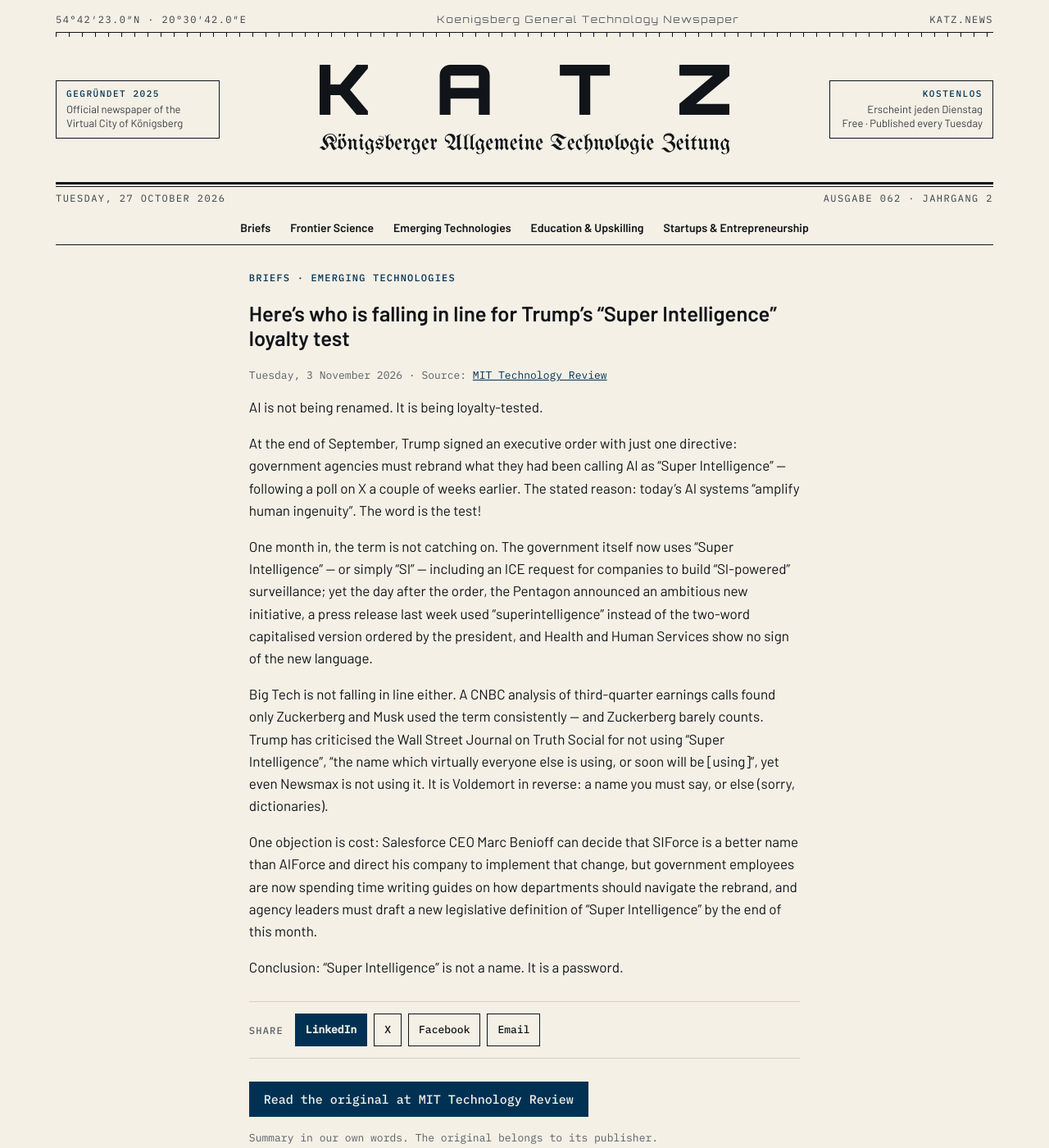
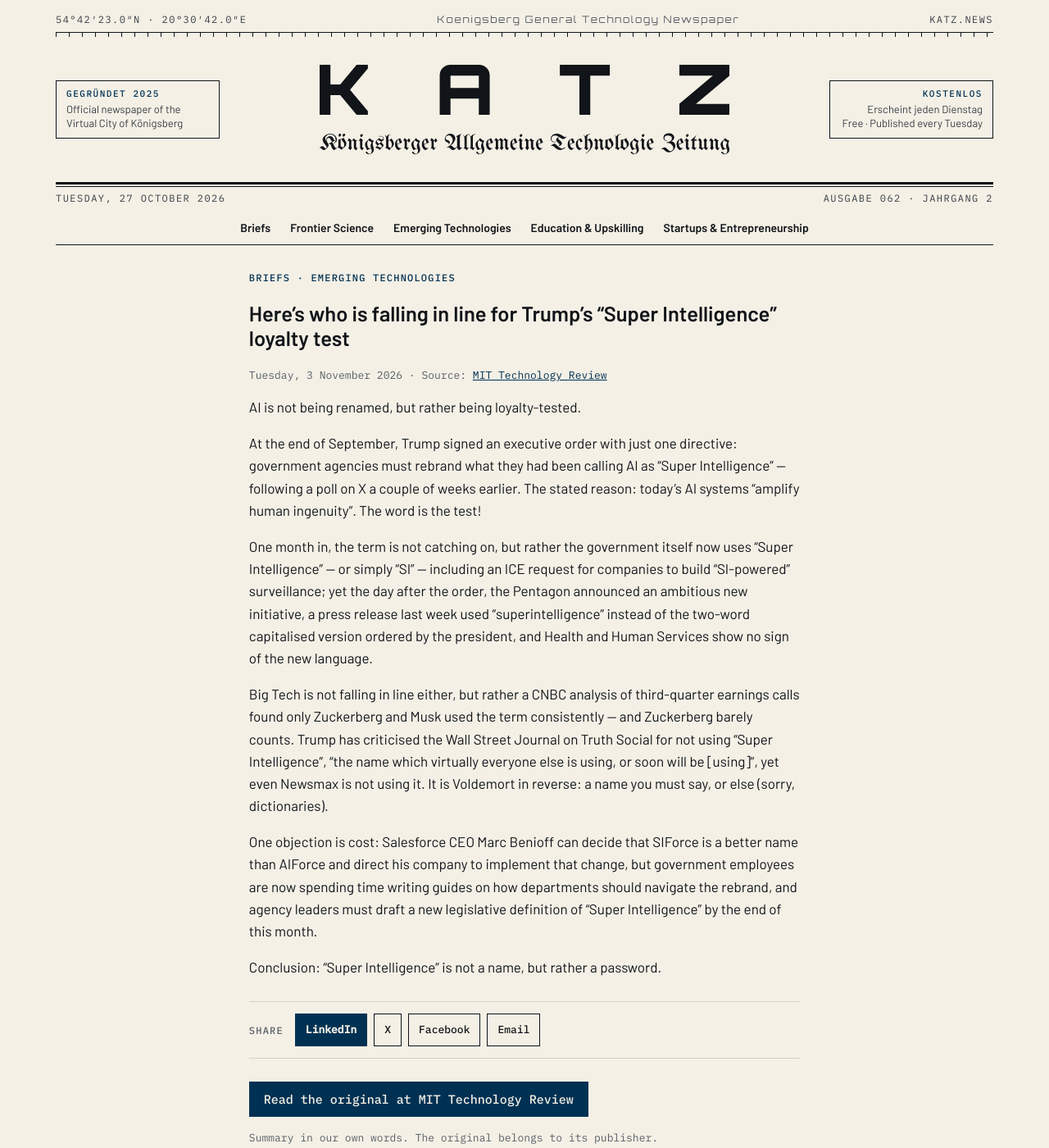
Before and after one commit to katz-news/katz.news, a Jekyll site: the page built from _posts/briefs/2026-11-04-here-s-who-is-falling-in-line-for-trump-s-super-intelligence.md, in a window 1280 px wide and 1400 px high. Shown: the whole window at 82% size. Built offline with Jekyll 4.4.1, drawn with Linux system fonts in a browser that asks for light colours.

```diff
--- a/_data/build.yml
+++ b/_data/build.yml
@@ -1 +1 @@
-published_at: 2026-11-05T18:15:11Z
+published_at: 2026-11-05T18:16:16Z
--- a/_posts/briefs/2026-11-04-here-s-who-is-falling-in-line-for-trump-s-super-intelligence.md
+++ b/_posts/briefs/2026-11-04-here-s-who-is-falling-in-line-for-trump-s-super-intelligence.md
@@ -6,14 +6,14 @@ section: technology
 source_name: MIT Technology Review
 source_url: https://www.technologyreview.com/2026/11/02/1147932/heres-who-is-falling-in-line-for-trumps-super-intelligence-loyalty-test/
 ---
-AI is not being renamed. It is being loyalty-tested.
+AI is not being renamed, but rather being loyalty-tested.
 
 At the end of September, Trump signed an executive order with just one directive: government agencies must rebrand what they had been calling AI as “Super Intelligence” — following a poll on X a couple of weeks earlier. The stated reason: today's AI systems “amplify human ingenuity”. The word is the test!
 
-One month in, the term is not catching on. The government itself now uses “Super Intelligence” — or simply “SI” — including an ICE request for companies to build “SI-powered” surveillance; yet the day after the order, the Pentagon announced an ambitious new initiative, a press release last week used “superintelligence” instead of the two-word capitalised version ordered by the president, and Health and Human Services show no sign of the new language.
+One month in, the term is not catching on, but rather the government itself now uses “Super Intelligence” — or simply “SI” — including an ICE request for companies to build “SI-powered” surveillance; yet the day after the order, the Pentagon announced an ambitious new initiative, a press release last week used “superintelligence” instead of the two-word capitalised version ordered by the president, and Health and Human Services show no sign of the new language.
 
-Big Tech is not falling in line either. A CNBC analysis of third-quarter earnings calls found only Zuckerberg and Musk used the term consistently — and Zuckerberg barely counts. Trump has criticised the Wall Street Journal on Truth Social for not using “Super Intelligence”, “the name which virtually everyone else is using, or soon will be [using]”, yet even Newsmax is not using it. It is Voldemort in reverse: a name you must say, or else (sorry, dictionaries).
+Big Tech is not falling in line either, but rather a CNBC analysis of third-quarter earnings calls found only Zuckerberg and Musk used the term consistently — and Zuckerberg barely counts. Trump has criticised the Wall Street Journal on Truth Social for not using “Super Intelligence”, “the name which virtually everyone else is using, or soon will be [using]”, yet even Newsmax is not using it. It is Voldemort in reverse: a name you must say, or else (sorry, dictionaries).
 
 One objection is cost: Salesforce CEO Marc Benioff can decide that SIForce is a better name than AIForce and direct his company to implement that change, but government employees are now spending time writing guides on how departments should navigate the rebrand, and agency leaders must draft a new legislative definition of “Super Intelligence” by the end of this month.
 
-Conclusion: “Super Intelligence” is not a name. It is a password.
+Conclusion: “Super Intelligence” is not a name, but rather a password.
```
